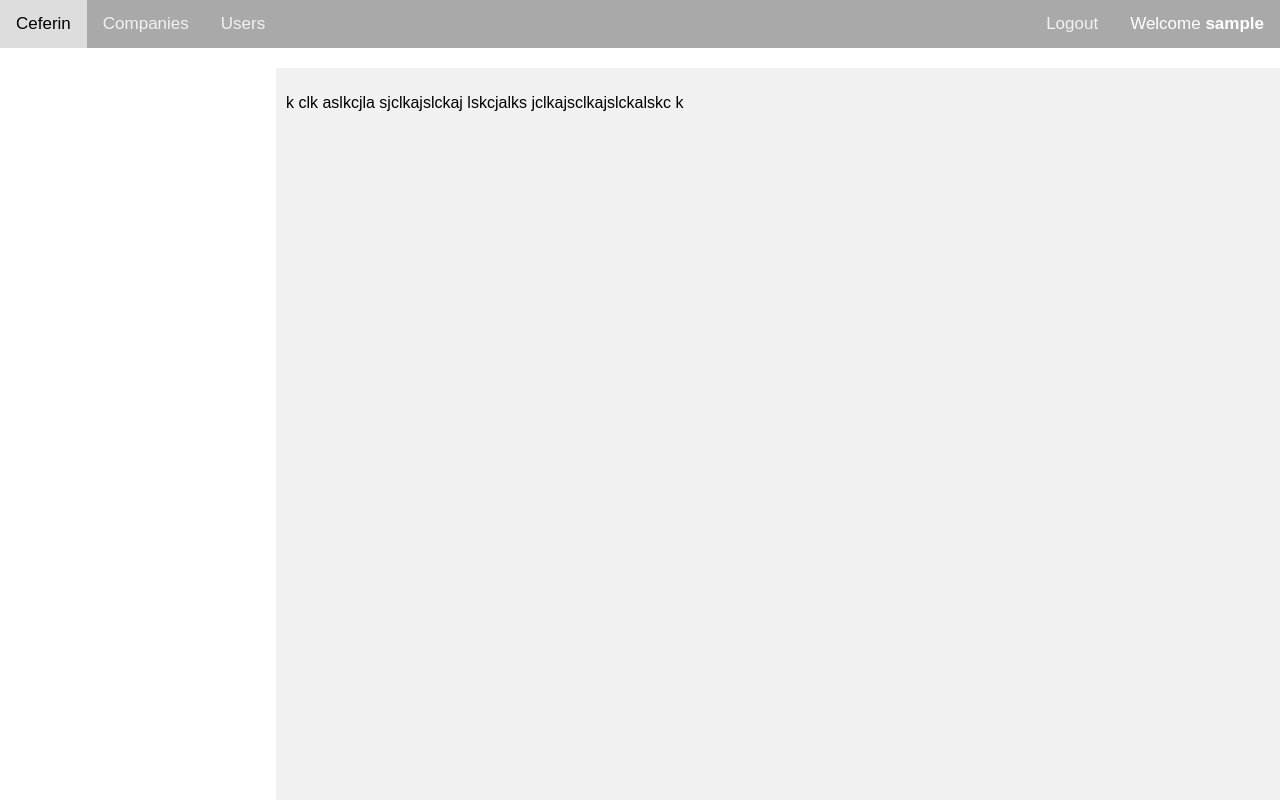
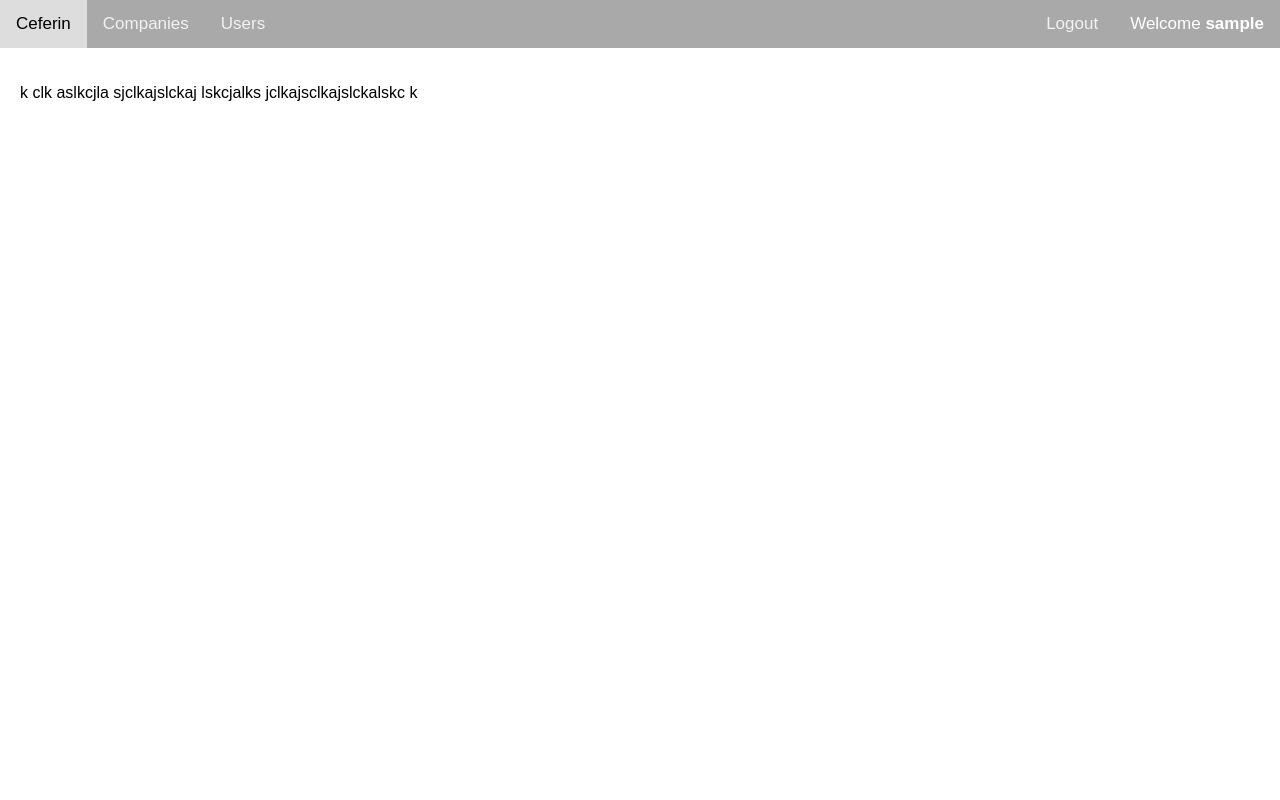
Before and after one commit to jamespeterjacob/realdeal, a React (Create React App) app: page / in a window 1280 px wide. Built offline with nearby package versions, Linux system fonts and the light colour scheme; sample sign-in values are in the browser's storage.

Commit message:
modified:   src/Home.js

```diff
--- a/src/Home.js
+++ b/src/Home.js
@@ -5,7 +5,7 @@ const Home = () => {
 
     return (
 
-      <div className='mainarea'>
+      <div className='main'>
      <p>k clk aslkcjla sjclkajslckaj lskcjalks jclkajsclkajslckalskc k</p>
      </div>
 
```
